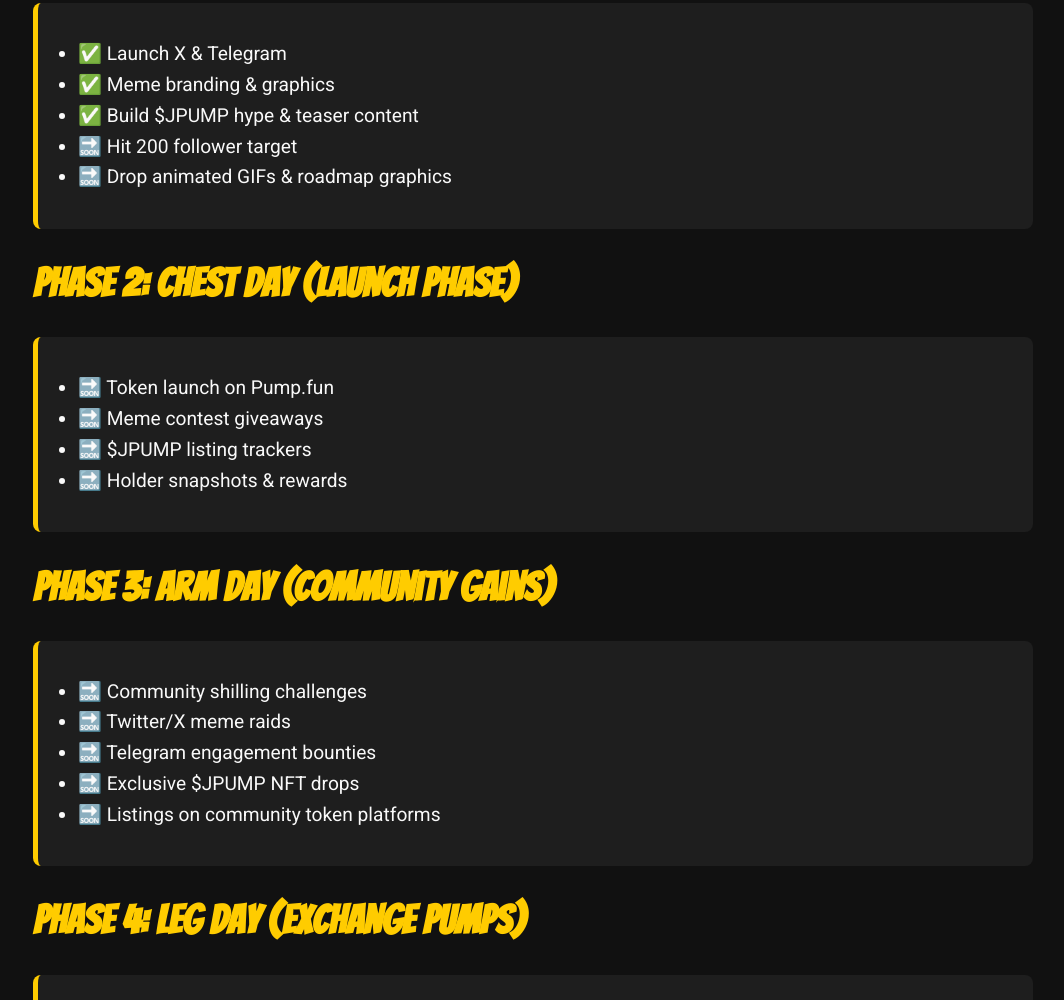
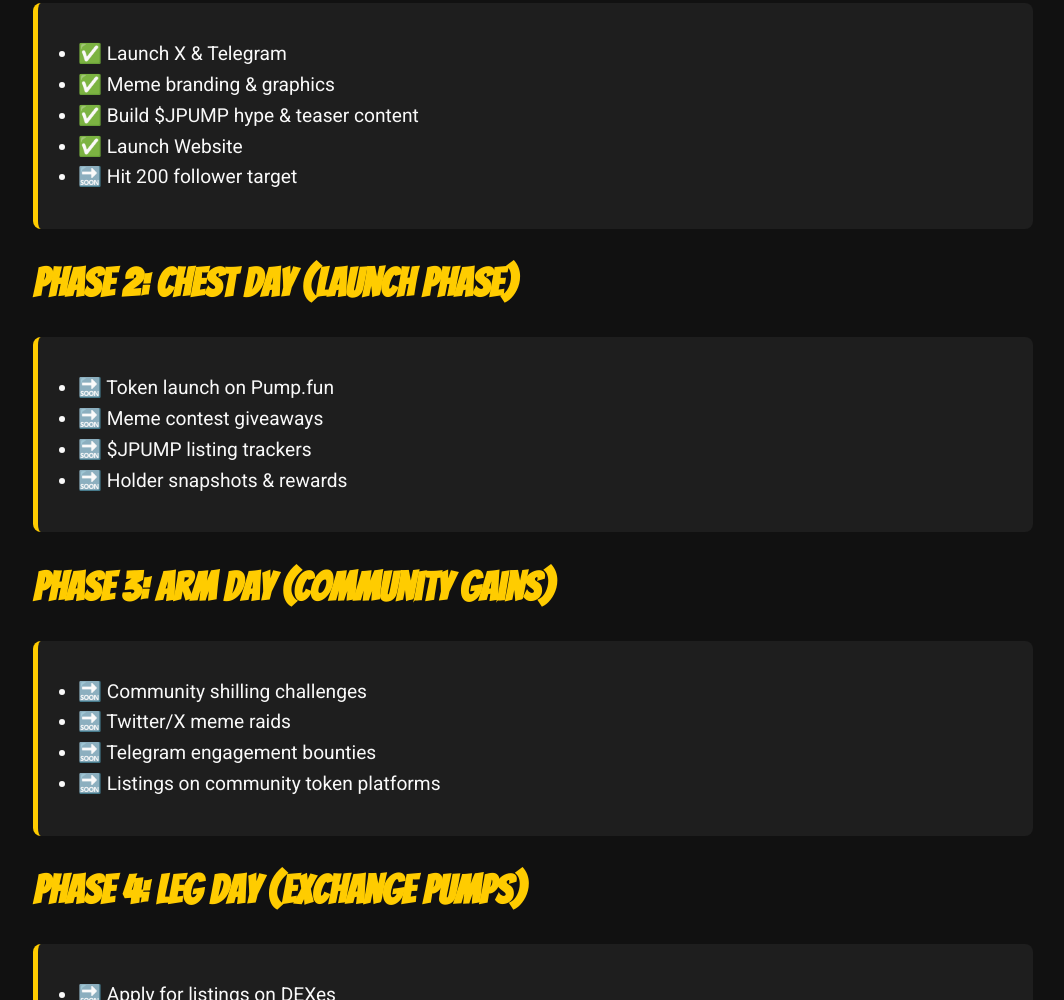
Before and after one commit to Ron-96/VIDEOTEST, a plain HTML site: page index.html in a window 1280 px wide. Shown: the part 931-1931 px from the top of the page, without its empty margins (107-1171 px from the left). Drawn offline with Linux system fonts and the light colour scheme.

Commit message:
Update index.html

```diff
--- a/index.html
+++ b/index.html
@@ -119,8 +119,8 @@
         <li>✅ Launch X & Telegram</li>
         <li>✅ Meme branding & graphics</li>
         <li>✅ Build $JPUMP hype & teaser content</li>
+        <li>✅ Launch Website</li>
         <li>🔜 Hit 200 follower target</li>
-        <li>🔜 Drop animated GIFs & roadmap graphics</li>
       </ul>
     </div>
 
@@ -140,7 +140,6 @@
         <li>🔜 Community shilling challenges</li>
         <li>🔜 Twitter/X meme raids</li>
         <li>🔜 Telegram engagement bounties</li>
-        <li>🔜 Exclusive $JPUMP NFT drops</li>
         <li>🔜 Listings on community token platforms</li>
       </ul>
     </div>
```
